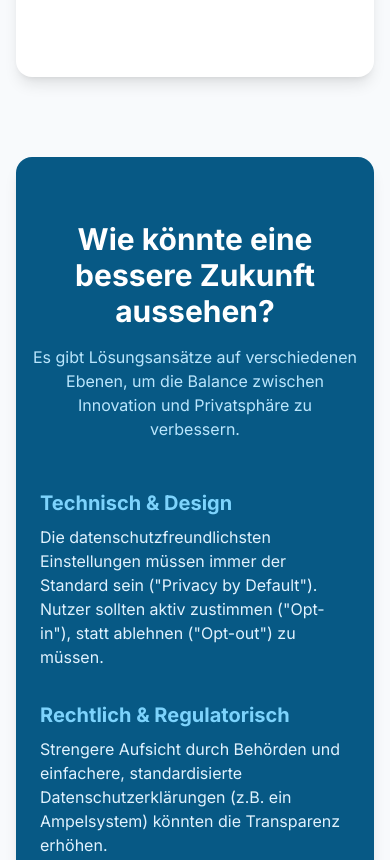
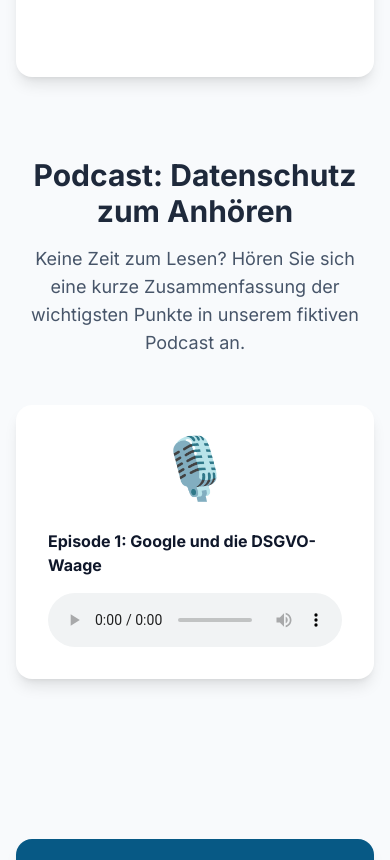
Before and after one commit to cocokizz/data-privacy, a plain HTML site: page index.html in a window 390 px wide. Shown: the part 8171-9031 px from the top of the page. Drawn offline with nearby package versions, Linux system fonts and the light colour scheme.

Commit message:
Update index.html

```diff
--- a/index.html
+++ b/index.html
@@ -81,6 +81,7 @@
                         <a href="#balance" class="nav-link px-3 py-2 text-sm font-medium text-slate-600" data-translate-key="navBalance">Balanceakt</a>
                         <a href="#universe" class="nav-link px-3 py-2 text-sm font-medium text-slate-600" data-translate-key="navUniverse">Daten-Universum</a>
                         <a href="#principles" class="nav-link px-3 py-2 text-sm font-medium text-slate-600" data-translate-key="navPrinciples">DSGVO-Grundsätze</a>
+                        <a href="#podcast" class="nav-link px-3 py-2 text-sm font-medium text-slate-600" data-translate-key="navPodcast">Podcast</a>
                         <a href="#solutions" class="nav-link px-3 py-2 text-sm font-medium text-slate-600" data-translate-key="navSolutions">Lösungen</a>
                     </div>
                     <div class="lang-switcher ml-6 flex items-center p-1 rounded-full bg-slate-200">
@@ -108,6 +109,7 @@
                 <a href="#balance" class="block nav-link px-3 py-2 rounded-md text-base font-medium text-slate-600" data-translate-key="navBalance">Balanceakt</a>
                 <a href="#universe" class="block nav-link px-3 py-2 rounded-md text-base font-medium text-slate-600" data-translate-key="navUniverse">Daten-Universum</a>
                 <a href="#principles" class="block nav-link px-3 py-2 rounded-md text-base font-medium text-slate-600" data-translate-key="navPrinciples">DSGVO-Grundsätze</a>
+                <a href="#podcast" class="block nav-link px-3 py-2 rounded-md text-base font-medium text-slate-600" data-translate-key="navPodcast">Podcast</a>
                 <a href="#solutions" class="block nav-link px-3 py-2 rounded-md text-base font-medium text-slate-600" data-translate-key="navSolutions">Lösungen</a>
             </div>
         </div>
@@ -325,6 +327,24 @@
             </div>
         </section>
 
+        <!-- Podcast Section -->
+        <section id="podcast" data-section class="py-20">
+            <div class="text-center mb-12">
+                <h2 class="text-3xl font-bold text-slate-800 sm:text-4xl" data-translate-key="podcastTitle">Podcast: Datenschutz zum Anhören</h2>
+                <p class="mt-4 max-w-3xl mx-auto text-lg text-slate-600" data-translate-key="podcastSubtitle">Keine Zeit zum Lesen? Hören Sie sich eine kurze Zusammenfassung der wichtigsten Punkte in unserem fiktiven Podcast an.</p>
+            </div>
+            <div class="max-w-2xl mx-auto bg-white p-8 rounded-2xl shadow-lg flex flex-col sm:flex-row items-center gap-8">
+                <div class="text-6xl text-sky-500">🎙️</div>
+                <div class="w-full">
+                    <h3 class="font-bold text-slate-900" data-translate-key="podcastEpisodeTitle">Episode 1: Google und die DSGVO-Waage</h3>
+                    <audio controls class="w-full mt-4">
+                        <source src="./Google and GDPR_ A Data Balancing Act.wav" type="audio/wav">
+                        Your browser does not support the audio element.
+                    </audio>
+                </div>
+            </div>
+        </section>
+
         <!-- Solutions -->
         <section id="solutions" data-section class="py-16 bg-sky-800 text-white rounded-2xl shadow-lg mt-20">
             <div class="text-center mb-12 px-4">
@@ -346,13 +366,12 @@
                 </div>
             </div>
         </section>
+
     </main>
 
     <footer class="text-center py-8">
         <p class="text-sm text-slate-500" data-translate-key="footerText">Eine interaktive Aufbereitung basierend auf gängigen Analysen zur DSGVO-Praxis.</p>
     </footer>
-
-    <!-- Modal for conflict card details is no longer needed, integrated into principles section -->
 
     <script>
         const translations = {
@@ -362,6 +381,7 @@
                 navBalance: "Balanceakt",
                 navUniverse: "Daten-Universum",
                 navPrinciples: "DSGVO-Grundsätze",
+                navPodcast: "Podcast",
                 navSolutions: "Lösungen",
                 heroTitle: "Datenkrake oder Datenschutz-Vorreiter?",
                 heroSubtitle: "Wir nutzen täglich die Dienste von Google. Doch was passiert dabei mit unseren Daten? Diese interaktive Analyse beleuchtet den permanenten Balanceakt zwischen Googles Geschäftsmodell und dem europäischen Datenschutzrecht.",
@@ -420,6 +440,9 @@
                 principlesExploreSubtitle: "Klicken Sie auf eine Karte, um Details, Beispiele und mögliche Folgen anzuzeigen.",
                 principlesSelectTitle: "Wählen Sie einen Grundsatz aus",
                 principlesSelectSubtitle: "Klicken Sie oben, um die Details hier zu laden.",
+                podcastTitle: "Podcast: Datenschutz zum Anhören",
+                podcastSubtitle: "Keine Zeit zum Lesen? Hören Sie sich eine kurze Zusammenfassung der wichtigsten Punkte in unserem fiktiven Podcast an.",
+                podcastEpisodeTitle: "Episode 1: Google und die DSGVO-Waage",
                 solutionsTitle: "Wie könnte eine bessere Zukunft aussehen?",
                 solutionsSubtitle: "Es gibt Lösungsansätze auf verschiedenen Ebenen, um die Balance zwischen Innovation und Privatsphäre zu verbessern.",
                 solutionsTechTitle: "Technisch & Design",
@@ -436,6 +459,7 @@
                 navBalance: "Balancing Act",
                 navUniverse: "Data Universe",
                 navPrinciples: "GDPR Principles",
+                navPodcast: "Podcast",
                 navSolutions: "Solutions",
                 heroTitle: "Data Octopus or Privacy Pioneer?",
                 heroSubtitle: "We use Google's services every day. But what happens to our data? This interactive analysis examines the permanent balancing act between Google's business model and European data protection law.",
@@ -494,6 +518,9 @@
                 principlesExploreSubtitle: "Click on a card to view details, examples, and potential consequences.",
                 principlesSelectTitle: "Select a Principle",
                 principlesSelectSubtitle: "Click on a card above to load the details here.",
+                podcastTitle: "Podcast: Data Privacy for Your Ears",
+                podcastSubtitle: "No time to read? Listen to a short summary of the key points in our fictional podcast.",
+                podcastEpisodeTitle: "Episode 1: Google and the GDPR Scale",
                 solutionsTitle: "What could a better future look like?",
                 solutionsSubtitle: "There are solution approaches at various levels to improve the balance between innovation and privacy.",
                 solutionsTechTitle: "Technical & Design",
```
